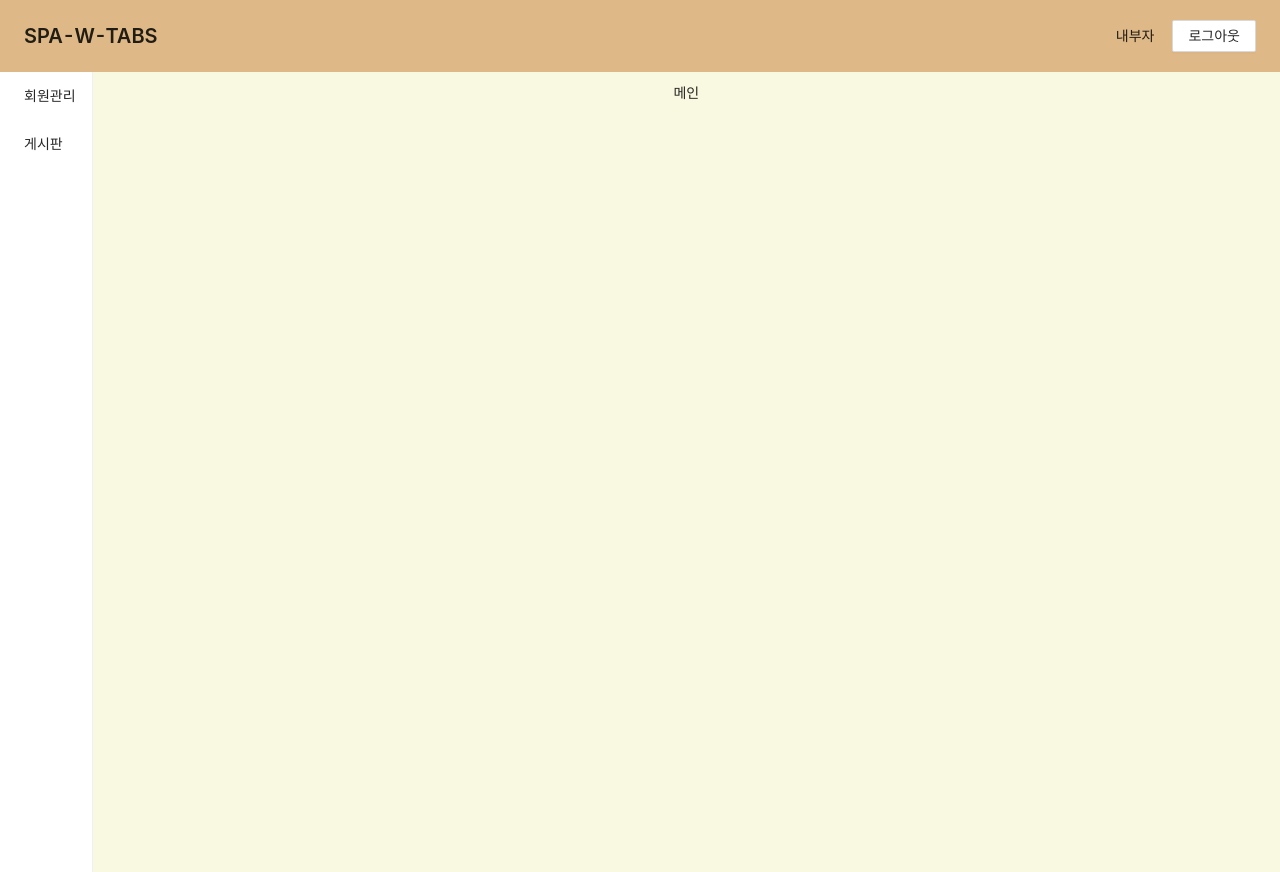
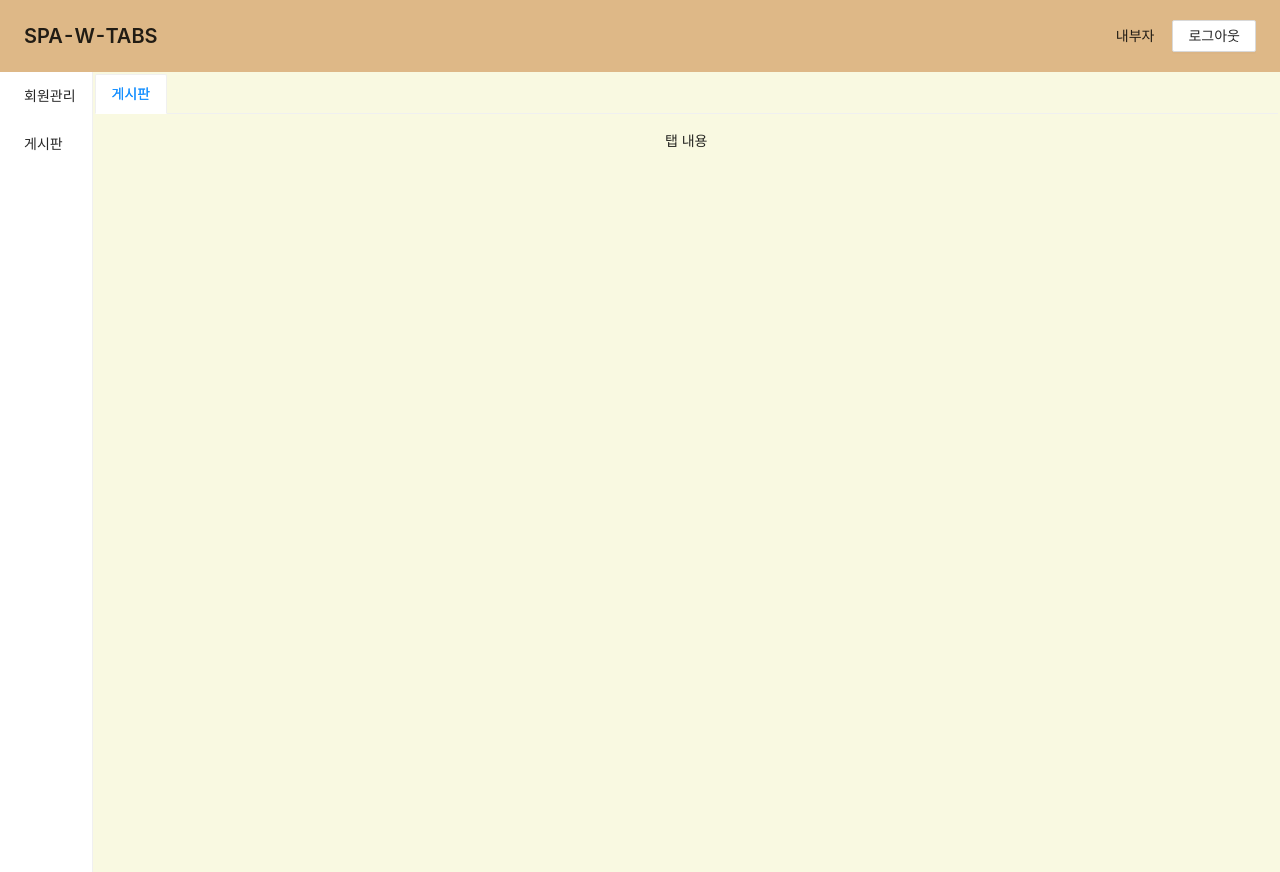
Before and after one commit to eunjung-jenny/SPA-with-TAB, a React (Create React App) app in the folder frontend/: page /login in a window 1280 px wide. Both pictures are taken after a click on the button "내부자로 로그인". Built offline with nearby package versions, Linux system fonts and the light colour scheme.

Commit message:
tab-context 활용하여 탭 띄워보기 완료

```diff
--- a/frontend/src/components/layout/Main.tsx
+++ b/frontend/src/components/layout/Main.tsx
@@ -1,6 +1,10 @@
 import React from 'react'
 import styled from 'styled-components'
+import MENU_CONFIGS from '../../config/menu'
 import { TabContextType } from '../../contexts/tab-context'
+import { getTabTitle } from '../../utils/menu-tab'
+import MyTabPane from '../antd/MyTabPane'
+import MyTabs from '../antd/MyTabs'
 
 type Props = {
   tabContext: TabContextType
@@ -9,17 +13,29 @@ type Props = {
 
 const Container = styled.div`
   &.main {
-    padding: 10px;
+    padding: 2px;
     background-color: #f9f9e1;
   }
 `
 
 const Main: React.FC<Props> = (props: Props) => {
-  const { tabContext, style } = props
+  const {
+    tabContext: { tabs, tabHistory },
+    style,
+  } = props
 
   return (
     <Container className="main" style={style}>
-      메인
+      <MyTabs type="card" activeKey={tabHistory[tabHistory.length - 1]}>
+        {tabs.map((tab) => {
+          const Component = MENU_CONFIGS[tab.menu].component
+          return (
+            <MyTabPane tab={getTabTitle(tab.menu)} key={tab.id}>
+              <Component />
+            </MyTabPane>
+          )
+        })}
+      </MyTabs>
     </Container>
   )
 }
--- /dev/null
+++ b/frontend/src/components/tab-content/TabContent.tsx
@@ -0,0 +1,13 @@
+import React from 'react'
+import styled from 'styled-components'
+
+const Container = styled.div`
+  &.tab-content {
+  }
+`
+
+const TabContent: React.FC = () => {
+  return <Container className="tab-content">탭 내용</Container>
+}
+
+export default TabContent
--- a/frontend/src/contexts/tab-context.ts
+++ b/frontend/src/contexts/tab-context.ts
@@ -19,9 +19,16 @@ export type TabContextType = {
   setCurrentTab: (id: string) => () => void
 }
 
+const testTabId = 'test'
+const testTab = {
+  id: testTabId,
+  menu: MenuType.Board,
+  url: `/${MenuType.Board}`,
+}
+
 export const initialTabContextValue: TabContextType = {
-  tabs: [],
-  tabHistory: [],
+  tabs: [testTab],
+  tabHistory: [testTabId],
   addTab: () => () => {},
   updateTab: () => () => {},
   currentTab: () => () => null,
--- a/frontend/src/pages/Home.tsx
+++ b/frontend/src/pages/Home.tsx
@@ -3,7 +3,7 @@ import { useHistory } from 'react-router-dom'
 import styled from 'styled-components'
 import Main from '../components/layout/Main'
 import Nav from '../components/layout/Nav'
-import TabContext from '../contexts/tab-context'
+import TabContext, { initialTabContextValue } from '../contexts/tab-context'
 import { AuthorizedUserType } from '../contexts/user-context'
 
 const Container = styled.div`
@@ -27,20 +27,18 @@ const Home: React.FC<Props> = (props: Props) => {
   }, [])
 
   return (
-    <TabContext.Consumer>
-      {(context) => (
+    <TabContext.Provider value={initialTabContextValue}>
       <Container className="home">
         <Nav
           user={user}
           navStyle={{ maxWidth: '250px' }}
           menuStyle={{ minHeight: '100vh' }}
         />
-          <Main tabContext={context} style={{ width: '100%' }}>
+        <Main tabContext={initialTabContextValue} style={{ width: '100%' }}>
           화면
         </Main>
       </Container>
-      )}
-    </TabContext.Consumer>
+    </TabContext.Provider>
   )
 }
 
--- /dev/null
+++ b/frontend/src/utils/menu-tab.ts
@@ -0,0 +1,6 @@
+import MENU_CONFIGS from '../config/menu'
+import { MenuType } from '../types/menu'
+
+export const getTabTitle = (menu: MenuType): string => {
+  return MENU_CONFIGS[menu].menuString
+}
```
Lines whose indentation alone changed are shown as unchanged.
